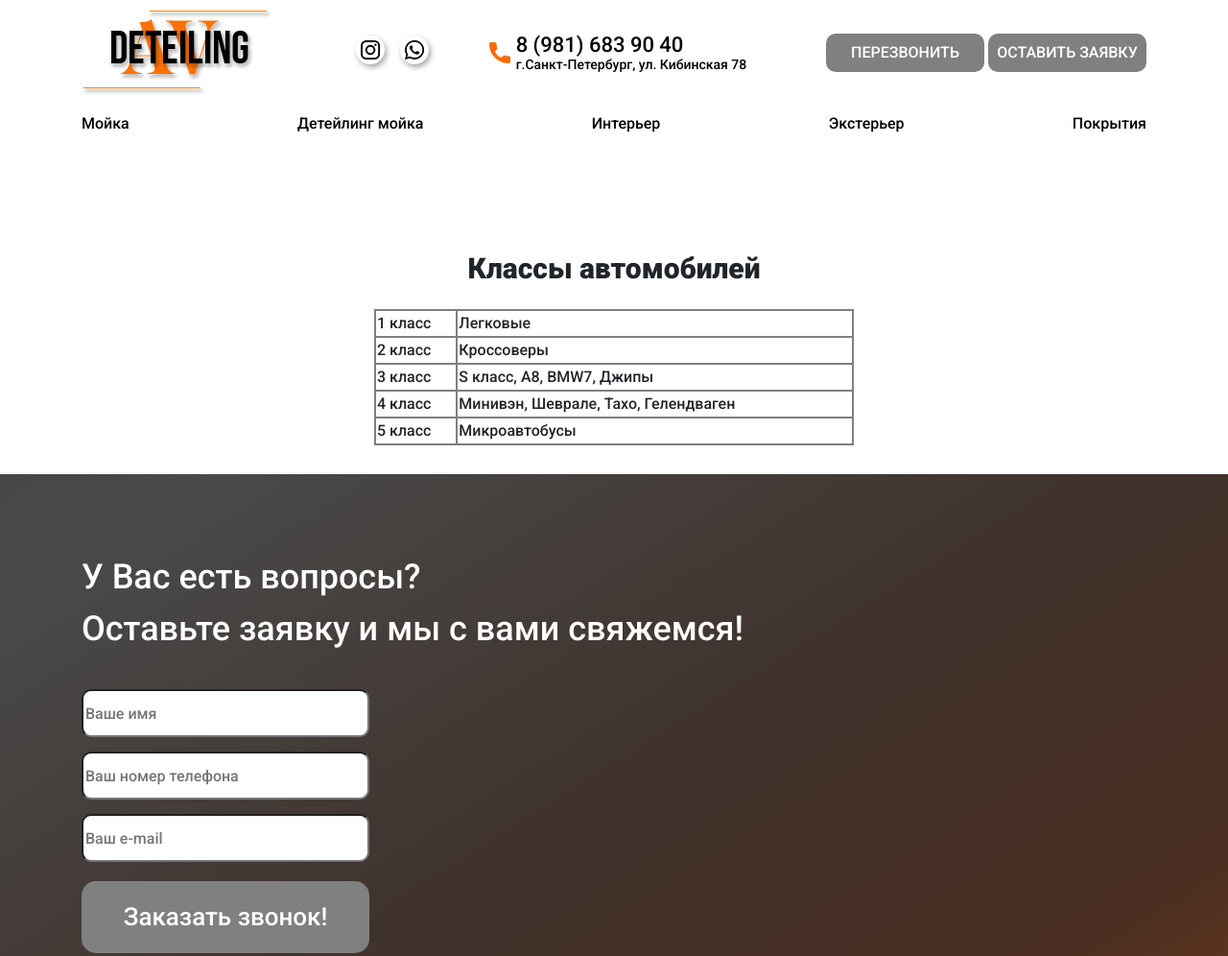
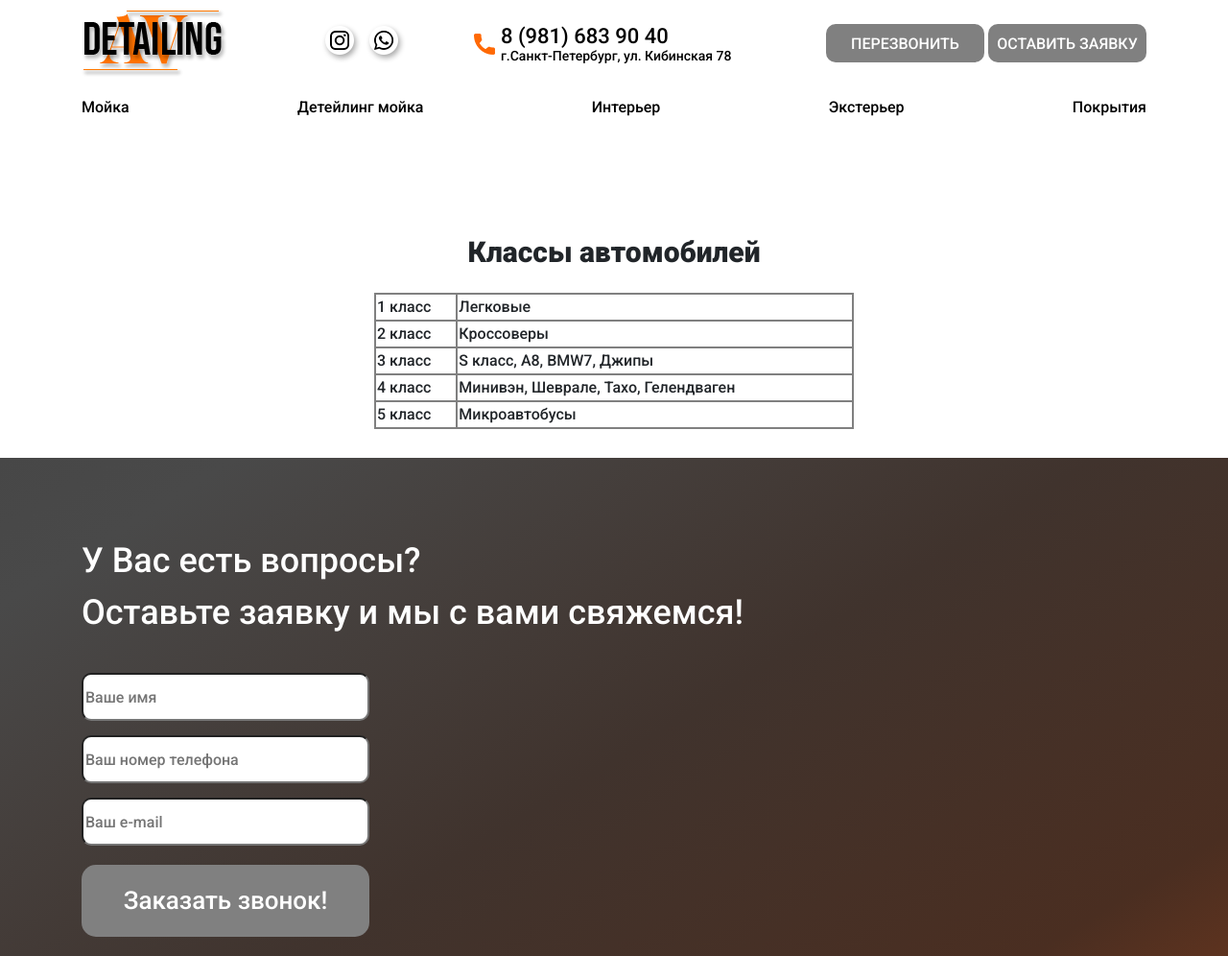
Before and after one commit to SmokeJkee/avdetailing.github.io, a plain HTML site: page class.html in a window 1280 px wide. Shown: the top 996 px of the page at 96% size. Drawn offline with nearby package versions, Linux system fonts and the light colour scheme.

Commit message:
Add files via upload

```diff
--- a/class.html
+++ b/class.html
@@ -16,7 +16,7 @@
         <div class="container">
             <header class="header">
                 <a href='index.html' class="header__logo">
-                    <img src="img/Logo.png" alt="logo">
+                    <img src="img/Promo.png" alt="logo">
                 </a>
                 <div class="header__social">
                     <a href="https://www.instagram.com/smokejkeeee/" class="header_item">
```
Also changed, not shown: cleaners.html (+1 -1 lines), index.html (+1 -1 lines).
